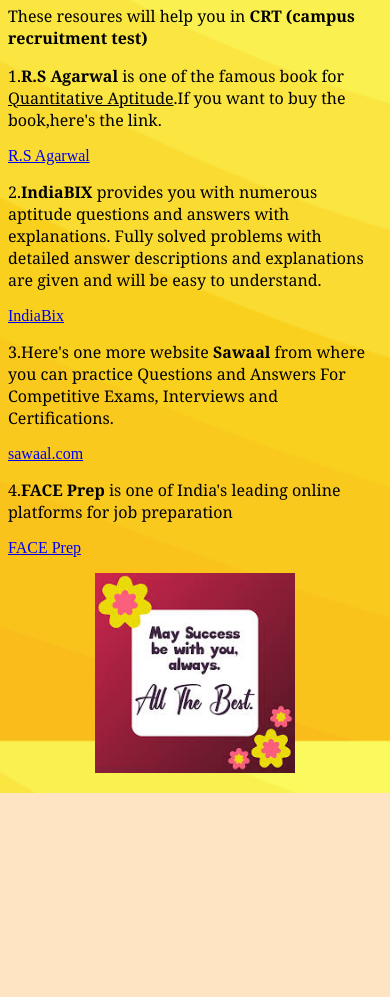
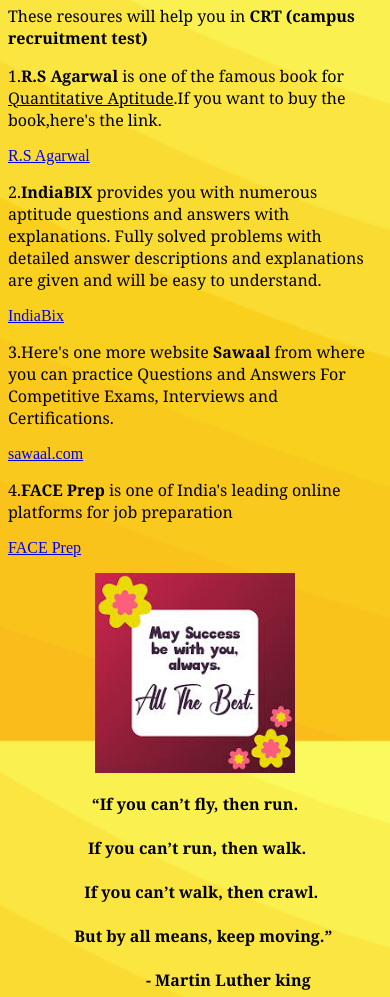
Before and after one commit to LavanyaIndapure/My-First-Website, a plain HTML site: page index.html in a window 390 px wide. Shown: the part 103-1100 px from the top of the page. Before the commit the page ends 896 px from the top, so only its background shows below. Drawn offline with Linux system fonts and the light colour scheme.

Commit message:
Made Responsive

```diff
--- a/index.html
+++ b/index.html
@@ -92,7 +92,7 @@
 
     <p><center><img src="images.jpg" alt="image" width="200px"></center></p>
 
-    <!-- <pre><b><center>“If you can’t fly, then run.
+    <pre><b><center>“If you can’t fly, then run.
 
  If you can’t run, then walk.
 
@@ -100,7 +100,7 @@
 
     But by all means, keep moving.”
 
-                - Martin Luther king</center></b></pre> -->
+                - Martin Luther king</center></b></pre>
    </div>
 </body>
 </html>
```
